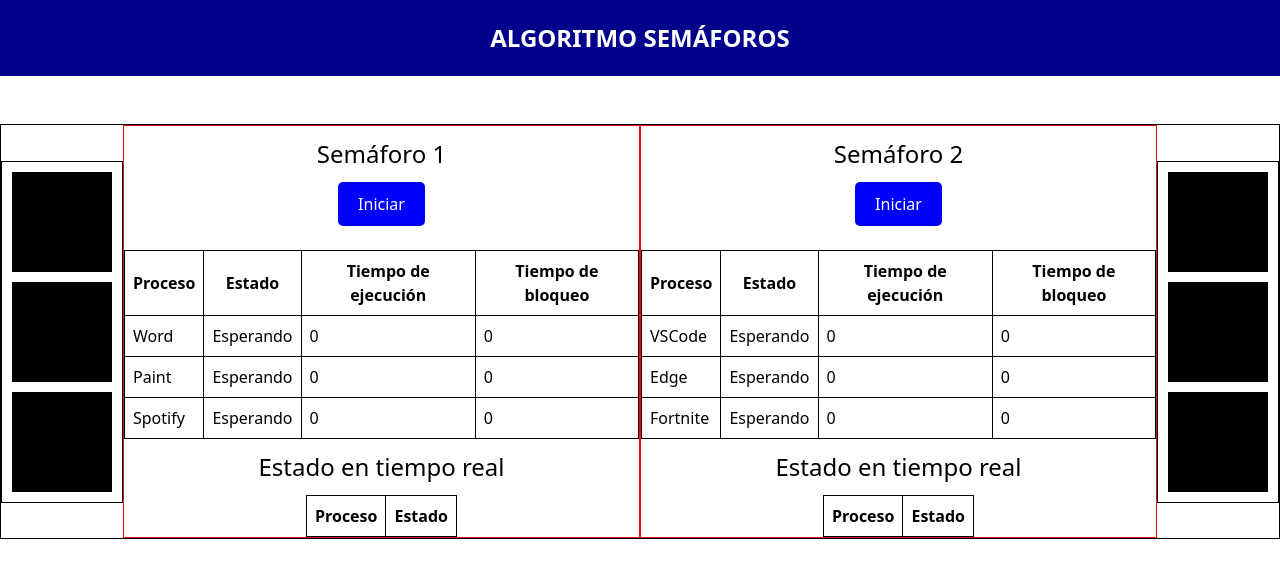
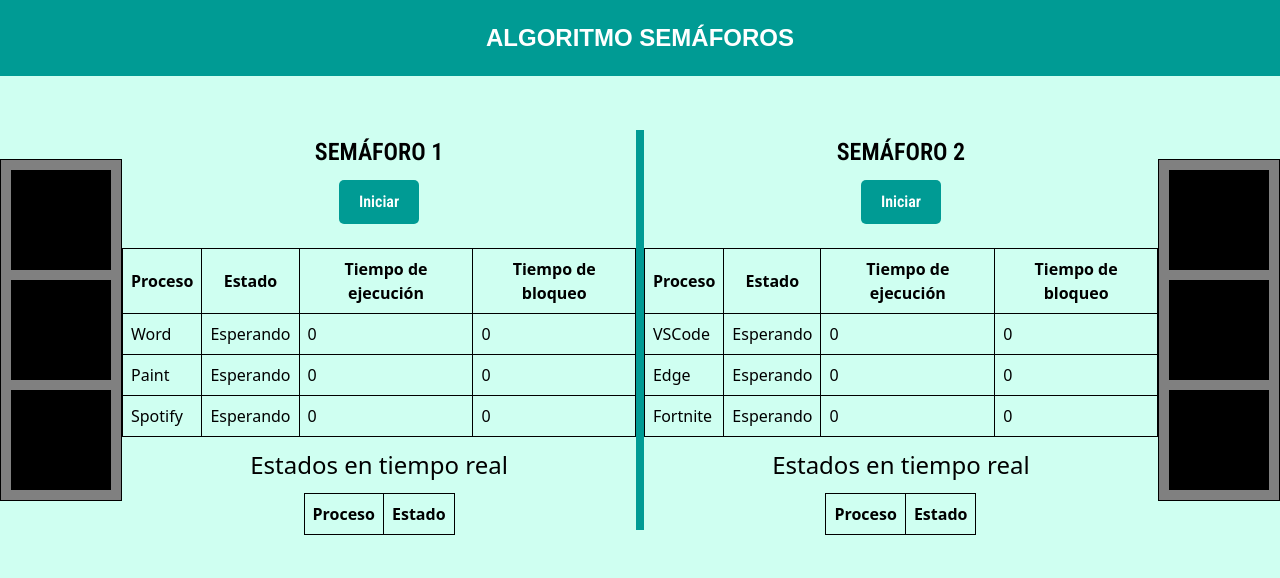
Before and after one commit to KingCalvo/Semaforo, a website: page src/index.html in a window 1280 px wide. Drawn offline with Linux system fonts and the light colour scheme.

Commit message:
🪼 Final Styles

```diff
--- a/src/index.html
+++ b/src/index.html
@@ -4,7 +4,7 @@
     <meta charset="UTF-8" />
     <meta name="viewport" content="width=device-width, initial-scale=1.0" />
     <title>Algoritmo Semáforos</title>
-    <link rel="stylesheet" href="./estilos.css" />
+    <link rel="stylesheet" href="./stylesTailwind.css" />
     <link rel="stylesheet" href="./styles.css" />
   </head>
   <body>
@@ -20,7 +20,7 @@
         <div class="led3"></div>
       </div>
       <div class="semaphore1 sema">
-        <h2>Semáforo 1</h2>
+        <h2>SEMÁFORO 1</h2>
         <button onclick="iniciarSimulacion('Semaforo1')" class="btn">
           Iniciar
         </button>
@@ -52,7 +52,7 @@
           </tr>
         </table>
 
-        <h3>Estado en tiempo real</h3>
+        <h3>Estados en tiempo real</h3>
         <div class="centro">
           <table class="border border-black" id="realTimeTable1">
             <tr>
@@ -63,9 +63,10 @@
           </table>
         </div>
       </div>
+      <div class="stick"></div>
 
       <div class="semaphore2 sema">
-        <h2>Semáforo 2</h2>
+        <h2>SEMÁFORO 2</h2>
         <button onclick="iniciarSimulacion('Semaforo2')" class="btn">
           Iniciar
         </button>
@@ -97,7 +98,7 @@
           </tr>
         </table>
 
-        <h3>Estado en tiempo real</h3>
+        <h3>Estados en tiempo real</h3>
         <div class="centro">
           <table class="border border-black" id="realTimeTable2">
             <tr>
--- a/src/styles.css
+++ b/src/styles.css
@@ -2,19 +2,31 @@ body,
 html {
   width: 100%;
   margin: 0;
+  /* background-image: url("../assets/FondoB.webp"); */
+  background-color: #cffff1;
+}
+@font-face {
+  font-family: "Kanit";
+  src: url("../assets/Kanit-SemiBold.ttf");
+
+  font-family: "Roboto Condensed";
+  src: url("../assets/RobotoCondensed-SemiBold.ttf");
 }
 .cubo {
   display: flex;
   justify-content: center;
   align-items: center;
-  border: 1px solid rgb(0, 0, 0);
+  /* border: 1px solid rgb(0, 0, 0); */
   width: 100%; /* Asegura que ocupe toda la altura disponible */
 }
 
 .sema {
   margin-left: auto;
   margin-right: auto;
-  border: 1px solid rgb(233, 15, 15);
+  /*   border: 1px solid #009b94; */
+}
+.sema h2 {
+  font-family: "Roboto Condensed", sans-serif;
 }
 .barra {
   border-width: 1px;
@@ -27,7 +39,7 @@ html {
 }
 
 .banner {
-  background-color: darkblue;
+  background-color: #009b94;
   color: white;
   text-align: center;
   padding: 20px;
@@ -39,6 +51,7 @@ html {
   font-weight: bold;
   text-transform: uppercase;
   margin: 0;
+  font-family: "Kanit", sans-serif;
 }
 
 h2,
@@ -49,7 +62,7 @@ h3 {
 }
 
 .btn {
-  background-color: blue;
+  background-color: #009b94;
   color: white;
   border-radius: 5px;
   padding: 10px 20px;
@@ -57,6 +70,7 @@ h3 {
   cursor: pointer;
   display: block;
   margin: auto;
+  font-family: "Roboto Condensed", sans-serif;
 }
 .centro {
   display: flex;
@@ -69,6 +83,7 @@ h3 {
   margin-left: auto;
   margin-right: auto;
   border: 1px solid rgb(0, 0, 0);
+  background-color: gray;
 }
 
 .led1 {
@@ -111,3 +126,9 @@ h3 {
   height: 100px;
   margin: 10px;
 }
+
+.stick {
+  width: 8px;
+  height: 400px;
+  background-color: #009b94;
+}
```
Also changed, not shown: assets/FondoB.webp (added), assets/Kanit-SemiBold.ttf (added), assets/RobotoCondensed-SemiBold.ttf (added), src/stylesTailwind.css (renamed from src/estilos.css).
